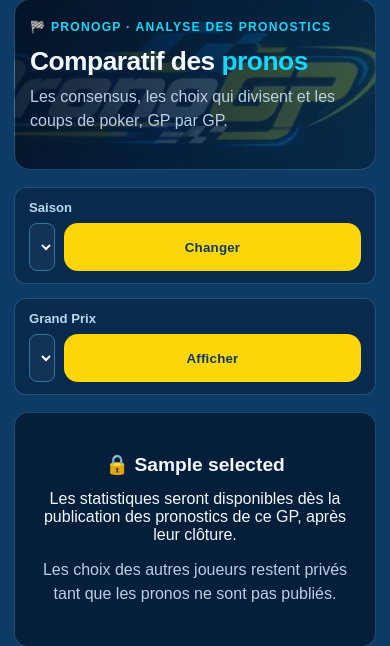
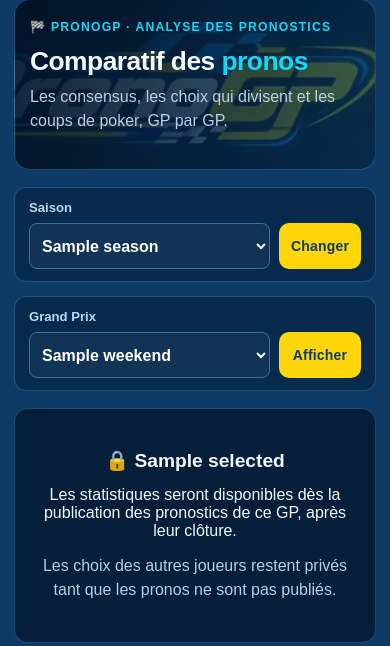
Before and after one commit to benjaminsoler07-lang/motogp-jeu, a Python web app: template templates/statistics.html in a window 390 px wide. Shown: the part 337-983 px from the top of the page. Run offline with Jinja, Linux system fonts and the light colour scheme; the template is opened without the code that fills it: most values are stand-ins (such as "Sample title", 1, 10 or a date in 2020).

Commit message:
fix(stats): give GP selector readable width and compact mobile buttons

```diff
--- a/static/v2-statistics.css
+++ b/static/v2-statistics.css
@@ -127,6 +127,39 @@
 @media(max-width: 600px) {
   .stats-heading { padding: 20px 15px; background-size: auto 110%; }
   .stats-controls { grid-template-columns: minmax(0,1fr); }
+
+  /* Mobile: show the selected GP instead of letting the global 100%-width
+     button shrink the selector to a tiny arrow. */
+  .stats-page .stats-select-row {
+    display: grid;
+    grid-template-columns: minmax(0, 1fr) auto;
+    align-items: stretch;
+    gap: 9px;
+  }
+  .stats-page .stats-select-row select {
+    display: block;
+    width: 100%;
+    min-width: 0;
+    max-width: 100%;
+    min-height: 46px;
+    margin: 0;
+    padding: 10px 8px;
+    font-size: 16px;
+    font-weight: 650;
+    line-height: 1.3;
+  }
+  .stats-page .stats-select-row .btn {
+    width: auto;
+    min-width: 82px;
+    max-width: 94px;
+    min-height: 46px;
+    margin: 0;
+    padding: 10px 11px;
+    font-size: 14px;
+    border-radius: 10px;
+    white-space: nowrap;
+  }
+
   .stats-kpis { gap: 8px; }
   .stats-kpi { padding: 11px 10px; }
   .stats-kpi-label { font-size: .69rem; }
```
